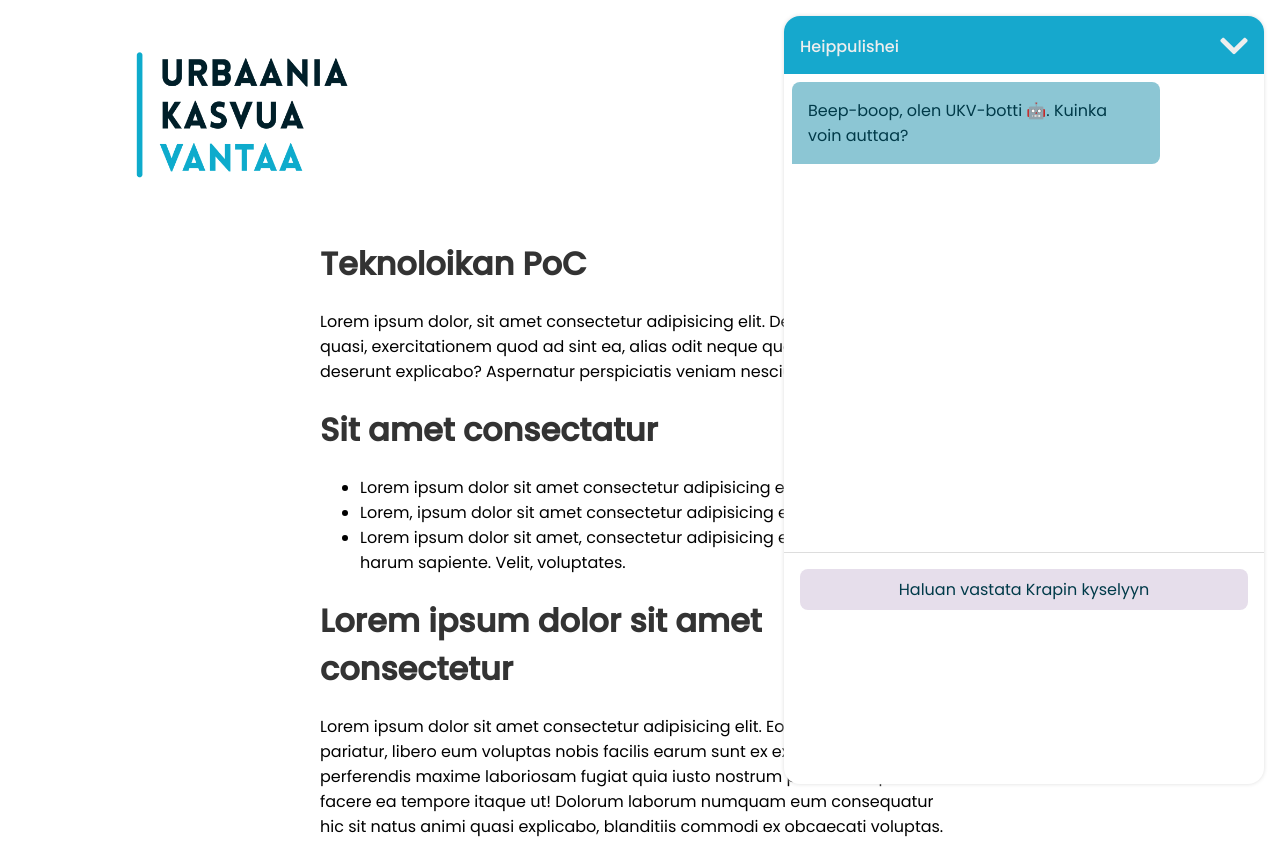
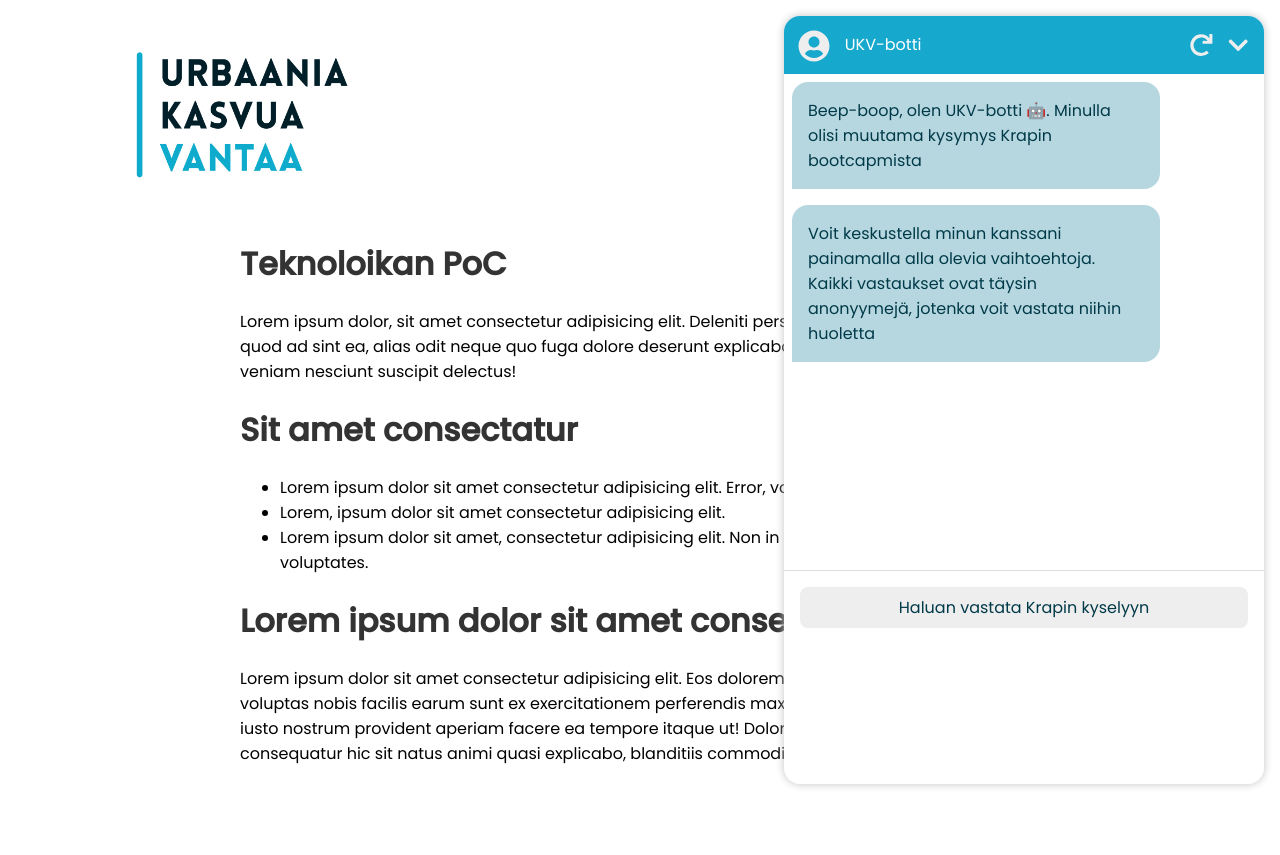
Before and after one commit to mitahantahankintunkis/teknoloikka, a Vue app: page / in a window 1280 px wide. After the commit the page ends 800 px from the top, so only its background shows below. Built offline with nearby package versions, Linux system fonts and the light colour scheme.

Commit message:
Improve look, change schema

```diff
--- a/index.html
+++ b/index.html
@@ -10,7 +10,7 @@
     <link rel="preconnect" href="https://fonts.gstatic.com" crossorigin>
     <link href="https://fonts.googleapis.com/css2?family=Poppins:wght@400;500&display=swap" rel="stylesheet">
 
-    <title>Vite App</title>
+    <title>UKV-botti</title>
   </head>
   <body>
     <div id="app"></div>
--- a/src/App.vue
+++ b/src/App.vue
@@ -31,7 +31,8 @@ function toggleChat() {
 }
 
 main {
-    width: 50vw;
+    width: 80vw;
+    max-width: 50rem;
     margin: 15rem auto 0 auto;
 }
 </style>
--- a/src/components/ChatBubble.vue
+++ b/src/components/ChatBubble.vue
@@ -26,9 +26,8 @@ const { message, own } = toRefs(props);
 }
 
 .own-msg {
-    background-color: #e5e3ef;
-    background-color: #e6deeb;
-    border-radius: 0.5rem 0.5rem 0 0.5rem;
+    background-color: #eeeeee;
+    border-radius: 1rem 1rem 0 1rem;
     max-width: 70%;
     text-align: end;
     align-self: flex-end;
@@ -36,8 +35,10 @@ const { message, own } = toRefs(props);
 
 .bot-msg {
     background-color: #8cc6d4;
-    border-radius: 0.5rem 0.5rem 0.5rem 0;
-    width: 70%;
+    background-color: #b6d7df;
+    border-radius: 1rem 1rem 1rem 0;
+    max-width: 70%;
+    width: max-content;
 }
 
 </style>
--- a/src/components/ChatControls.vue
+++ b/src/components/ChatControls.vue
@@ -32,6 +32,7 @@ const emit = defineEmits([ 'click' ]);
 .reply {
     padding: 0.5rem 1rem;
     background-color: #e6deeb;
+    background-color: #eeeeee;
     color: #003a49;
     border-radius: 0.5rem;
     text-align: center;
@@ -41,5 +42,6 @@ const emit = defineEmits([ 'click' ]);
 
 .reply:hover {
     background-color: #f0ebf3;
+    background-color: #f3f3f3;
 }
 </style>
--- a/src/components/ChatWindow.vue
+++ b/src/components/ChatWindow.vue
@@ -12,39 +12,57 @@ const db = inject('db');
 
 let id = 0;
 const nodes = [
-    { id: id++, label: 'Beep-boop, olen UKV-botti 🤖. Kuinka voin auttaa?', },
-    { id: id++, label: 'Miten menee?', },
-    { id: id++, label: 'Miten arvostelisit Krapin pippalot?', },
-    { id: id++, label: 'Mitä haluat tehdä huomenna?', },
-    { id: id++, label: 'Kiitos vastauksista! Palaan keskustelun alkuun, jos haluat muuttaa vastauksiasi', },
+    { id: id++, label: 'Beep-boop, olen UKV-botti 🤖. Minulla olisi muutama kysymys Krapin bootcapmista', },
+    { id: id++, label: 'Voit keskustella minun kanssani painamalla alla olevia vaihtoehtoja. Kaikki vastaukset ovat täysin anonyymejä, jotenka voit vastata niihin huoletta', },
+    { id: id++, label: 'Työstimme eilen oppiraportteja. Missä vaiheessa arvioisit teidän raporttinne olevan?', },
+    { id: id++, label: 'Miten arvioisitte eilisen illallisen?', },
+    { id: id++, label: 'Monta tuntia sait nukuttua viime yönä?', },
+    { id: id++, label: 'Hienoa!', },
+    { id: id++, label: 'Muutaman päivän selviää hieman alhaisemmalla unimäärällä, mutta pidemmän päälle kannattaa nukkua yli kahdeksan tuntia päivässä. Jos päivän aikana alkaa väsyttämään, niin kannattaa harkita lyhyitä 10 minuutin päiväunia', },
+    { id: id++, label: 'Yöunien suositeltu mitta on vähintään kahdeksan tuntia. Jo yhden tunnin ylimääräinen yöuni saa ihmeitä aikaan, olet virkeämpi, innovatiivisempi ja muisti lakkaa pätkimästä.', },
+    { id: id++, label: 'Jos olet autolla matkassa, niin kannattaa ottaa päiväunet ennen lähtöä. Vähäisten yöunien vaikutus ajamiseen on verrattavissa humalatilaan', },
+    { id: id++, label: 'Asteikolla 1-5, miten yleisesti arvioisit minun kanssani keskustelemista?', },
+    { id: id++, label: 'Kiitos vastauksistasi, ja mukavaa päivänjatkoa!', },
 ];
 
 id = 0;
 const edges = [
-    { id: id++, from: 0, to: 1, label: 'Haluan vastata Krapin kyselyyn', },
-    { id: id++, from: 1, to: 2, label: 'Mainiosti!', },
-    { id: id++, from: 1, to: 2, label: 'Hyvin', },
-    { id: id++, from: 1, to: 2, label: 'Menettelee', },
-    { id: id++, from: 1, to: 2, label: 'Hengissä vielä', },
-    { id: id++, from: 2, to: 3, label: '5', },
-    { id: id++, from: 2, to: 3, label: '4', },
-    { id: id++, from: 2, to: 3, label: '3', },
-    { id: id++, from: 2, to: 3, label: '2', },
-    { id: id++, from: 2, to: 3, label: '1', },
-    { id: id++, from: 3, to: 4, label: 'Työskennellä', },
-    { id: id++, from: 3, to: 4, label: 'Jutella porukan kanssa', },
-    { id: id++, from: 3, to: 4, label: 'Rentoutua', },
-    { id: id++, from: 3, to: 4, label: 'Ryypätä', },
-    { id: id++, from: 4, to: 0, label: 'Palaa alkuun', },
+    { id: id++, from: 0, to: 1, label: null, },
+
+    { id: id++, from: 1, to: 2, label: 'Haluan vastata Krapin kyselyyn', },
+
+    { id: id++, from: 2, to: 3, label: 'Sen on valmis', },
+    { id: id++, from: 2, to: 3, label: 'Viimeistelyä vaille valmis', },
+    { id: id++, from: 2, to: 3, label: 'Se on noin puolivälissä', },
+    { id: id++, from: 2, to: 3, label: 'Vasta alkuvaiheissa', },
+
+    { id: id++, from: 3, to: 4, label: '⭐⭐⭐⭐⭐', },
+    { id: id++, from: 3, to: 4, label: '⭐⭐⭐⭐', },
+    { id: id++, from: 3, to: 4, label: '⭐⭐⭐', },
+    { id: id++, from: 3, to: 4, label: '⭐⭐', },
+    { id: id++, from: 3, to: 4, label: '⭐', },
+
+    { id: id++, from: 4, to: 5, label: 'Yli 8 tuntia', },
+    { id: id++, from: 4, to: 6, label: '6-8 tuntia', },
+    { id: id++, from: 4, to: 7, label: '4-6 tuntia', },
+    { id: id++, from: 4, to: 8, label: 'Alle 4 tuntia', },
+
+    { id: id++, from: 5, to: 9, label: null, },
+    { id: id++, from: 6, to: 9, label: null, },
+    { id: id++, from: 7, to: 9, label: null, },
+    { id: id++, from: 8, to: 9, label: null, },
+
+    { id: id++, from: 9, to: 10, label: '5', },
+    { id: id++, from: 9, to: 10, label: '4', },
+    { id: id++, from: 9, to: 10, label: '3', },
+    { id: id++, from: 9, to: 10, label: '2', },
+    { id: id++, from: 9, to: 10, label: '1', },
 ];
 
 const curNode = ref(0);
-const replies = ref(edges.filter((e) => e.from === curNode.value));
-const history = ref([{
-        id: nodes[curNode.value].id,
-        message: nodes[curNode.value].label,
-        own: false,
-}]);
+const replies = ref([]);
+const history = ref([]);
+const canReply = ref(true);
 
 // Gets and generates a random anonymous user id for the user
 function getUid() {
@@ -74,9 +92,42 @@ function saveToDb(from, to, label, edgeId) {
     }
 }
 
+// Sends the message found in node[id]
+function botReply(id, continuation=false, depth=0) {
+    canReply.value = false;
+
+    const node = nodes.find((n) => n.id === id);
+    const delay = continuation ? 100 : (Math.random() / 2 + 0.5) * 800;
+
+    if (depth > 20) {
+        console.error('Too many chained replies.');
+        return;
+    }
+
+    setTimeout(() => {
+        let failsafe = 0;
+
+        const newReplies = edges.filter((e) => e.from === node.id);
+        if (newReplies.length > 0 && !newReplies[0].label) {
+            botReply(newReplies[0].to, continuation, depth+1);
+        } else {
+            replies.value = edges.filter((e) => e.from === node.id);
+            canReply.value = true;
+        }
+
+        curNode.value = node.id;
+        history.value.push({
+            id: `n-${node.id}`,
+            message: node.label,
+            own: false,
+        });
+    }, delay);
+}
+
 function reply(id) {
+    if (!canReply.value) return;
+    canReply.value = false;
     const { id: edgeId, to, label } = edges.find((e) => e.id === id);
-    const node = nodes.find((n) => n.id === to);
 
     saveToDb(curNode.value, to, label, edgeId);
 
@@ -86,31 +137,36 @@ function reply(id) {
         own: true,
     });
 
-    setTimeout(() => {
-        replies.value = edges.filter((e) => e.from === node.id);
-        curNode.value = node.id;
-        history.value.push({
-            id: `n-${node.id}`,
-            message: node.label,
-            own: false,
-        });
-    }, (Math.random() + 0.5) * 800);
+    botReply(to);
 }
 
+function reload() {
+    botReply(0);
+}
+
+botReply(0);
 </script>
 
 
 <template>
 <div class="chat-window">
     <div class="chat-header">
-        <p>Heippulishei</p>
+        <div class="chat-header-left">
+            <font-awesome-icon color="#eeeeee" icon="user-circle" />
+            <p>UKV-botti</p>
+        </div>
+        <div class="chat-header-right">
+            <font-awesome-icon @click="reload" color="#eeeeee" icon="redo" />
             <font-awesome-icon @click="emit('close')" color="#eeeeee" icon="chevron-down" />
         </div>
+    </div>
+    <div class="chat-content">
         <div class="chat-messages">
             <ChatHistory :history="history"></ChatHistory>
         </div>
         <div class="chat-controls">
             <ChatControls @click="reply" :replies="replies"></ChatControls>
+        </div>
     </div>
 </div>
 </template>
@@ -127,7 +183,7 @@ function reply(id) {
     flex-direction: column;
     border-radius: 1rem;
     background-color: white;
-    box-shadow: #dddddd 0px 0px 4px;
+    box-shadow: #c3c3c3 0px 0px 8px;
     transition: height 100ms;
 }
 
@@ -135,14 +191,25 @@ function reply(id) {
     height: 3.6rem;
     background-color: #16a8cd;
     border-radius: 1rem 1rem 0 0;
+    color: white;
     display: flex;
     justify-content: space-between;
 }
 
-.chat-header > svg {
+.chat-header-left {
+    display: flex;
+}
+
+.chat-header-left > svg {
     width: 2rem;
     height: 2rem;
-    margin: 0.9rem 0.9rem 0 0;
+    margin: 0.9rem 0.9rem 0 0.9rem;
+}
+
+.chat-header-right > svg {
+    width: 1.4rem;
+    height: 1.4rem;
+    margin: 1.1rem 0.9rem 0 0;
     cursor: pointer;
 }
 
@@ -153,16 +220,28 @@ function reply(id) {
     line-height: 1.9rem;
 }
 
+.chat-content {
+    height: calc(100vh - 5.7rem);
+}
+
 .chat-messages {
-    height: calc(100vh - 19rem);
+    height: 70%;
     overflow-y: auto;
 }
 
 .chat-controls {
-    height: 15rem;
+    height: 30%;
     border-top: 1px solid #dddddd;
     border-radius: 0 0 1rem 1rem;
     overflow-y: auto;
+}
+
+@media only screen
+  and (max-device-width: 560px) {
+
+    .chat-window {
+        width: calc(100vw - 2rem);
+    }
 }
 </style>
 
@@ -250,4 +329,34 @@ function reply(id) {
 //    }, 1000);
 //
 //}
+
+
+let id = 0;
+const nodes = [
+    { id: id++, label: 'Beep-boop, olen UKV-botti 🤖. Kuinka voin auttaa?', },
+    { id: id++, label: 'Miten menee?', },
+    { id: id++, label: 'Miten arvostelisit Krapin pippalot?', },
+    { id: id++, label: 'Mitä haluat tehdä huomenna?', },
+    { id: id++, label: 'Kiitos vastauksista! Palaan keskustelun alkuun, jos haluat muuttaa vastauksiasi', },
+];
+
+id = 0;
+const edges = [
+    { id: id++, from: 0, to: 1, label: 'Haluan vastata Krapin kyselyyn', },
+    { id: id++, from: 1, to: 2, label: 'Mainiosti!', },
+    { id: id++, from: 1, to: 2, label: 'Hyvin', },
+    { id: id++, from: 1, to: 2, label: 'Menettelee', },
+    { id: id++, from: 1, to: 2, label: 'Hengissä vielä', },
+    { id: id++, from: 2, to: 3, label: '5', },
+    { id: id++, from: 2, to: 3, label: '4', },
+    { id: id++, from: 2, to: 3, label: '3', },
+    { id: id++, from: 2, to: 3, label: '2', },
+    { id: id++, from: 2, to: 3, label: '1', },
+    { id: id++, from: 3, to: 4, label: 'Työskennellä', },
+    { id: id++, from: 3, to: 4, label: 'Jutella porukan kanssa', },
+    { id: id++, from: 3, to: 4, label: 'Rentoutua', },
+    { id: id++, from: 3, to: 4, label: 'Ryypätä', },
+    { id: id++, from: 4, to: 0, label: 'Palaa alkuun', },
+];
+
 -->
--- a/src/main.js
+++ b/src/main.js
@@ -2,13 +2,15 @@ import { createApp } from 'vue'
 import App from './App.vue'
 import { FontAwesomeIcon } from "@fortawesome/vue-fontawesome";
 import { library } from "@fortawesome/fontawesome-svg-core";
-import { faPhone,  faCommentAlt, faChevronDown } from "@fortawesome/free-solid-svg-icons";
+import { faPhone, faRedo, faUserCircle, faCommentAlt, faChevronDown } from "@fortawesome/free-solid-svg-icons";
 import { app as firebaseApp, db } from './firestore.js';
 
 
 library.add(faPhone);
 library.add(faCommentAlt);
 library.add(faChevronDown);
+library.add(faUserCircle);
+library.add(faRedo);
 
 const app = createApp(App)
     .component('font-awesome-icon', FontAwesomeIcon)
```
Lines whose indentation alone changed are shown as unchanged.
